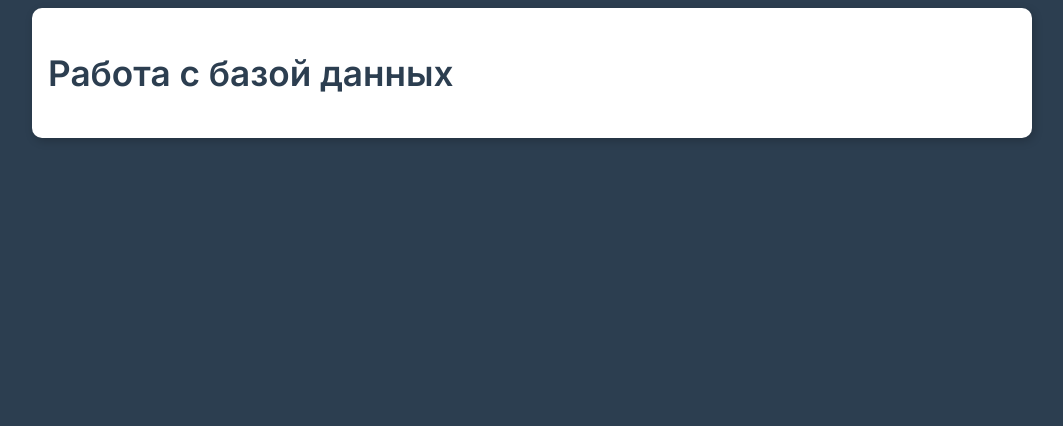
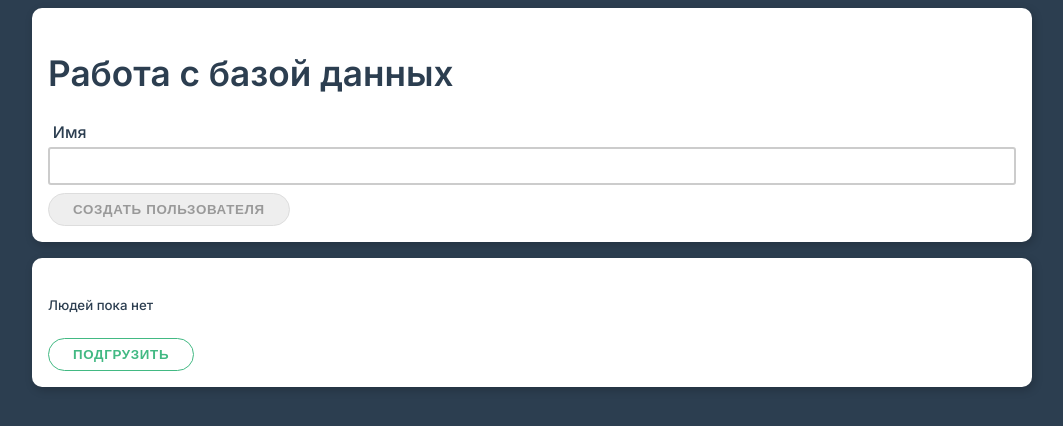
Before and after one commit to alex-lenk/vue-lessons, a Vue app: page / in a window 1280 px wide. Shown: the top 426 px of the page, without its empty margins (108-1171 px from the left). Built offline with nearby package versions, Linux system fonts and the light colour scheme.

Commit message:
Created base data

```diff
--- a/package.json
+++ b/package.json
@@ -8,6 +8,7 @@
     "lint": "vue-cli-service lint"
   },
   "dependencies": {
+    "axios": "^0.22.0",
     "core-js": "^3.6.5",
     "vue": "^3.0.0"
   },
--- a/src/App.vue
+++ b/src/App.vue
@@ -1,19 +1,60 @@
 <template>
   <div class="container" v-cloak>
-    <div class="card">
+    <form class="card" @submit.prevent="createdPerson">
       <h1>Работа с базой данных</h1>
-    </div>
+
+      <div class="form-control">
+        <label for="name">Имя</label>
+        <input type="text" id="name" v-model.trim="name">
+      </div>
+
+      <app-button class="primary" :disabled="name.length < 2">создать пользователя</app-button>
+    </form>
+
+    <app-people-list
+      :people="people"
+      @load="peopleLoad"
+    ></app-people-list>
   </div>
 </template>
 
 <script>
+import axios from 'axios'
+import AppButton from './AppButton'
+import AppPeopleList from './AppPeopleList'
 
 export default {
   data () {
-    return {}
+    return {
+      name: '',
+      urlBase: 'https://vue-with-http-68465-default-rtdb.europe-west1.firebasedatabase.app/people.json',
+      people: []
+    }
   },
-  methods: {},
-  components: {}
+  methods: {
+    async peopleLoad () {
+      await axios.get(this.urlBase
+      )
+    },
+    async createdPerson () {
+      const response = await fetch(this.urlBase, {
+        method: 'POST',
+        headers: {
+          'Content-Type': 'application/json'
+        },
+        body: JSON.stringify({
+          firstName: this.name
+        })
+      })
+
+      const firebaseData = await response.json
+
+      console.log(firebaseData)
+
+      this.name = ''
+    }
+  },
+  components: { AppButton, AppPeopleList }
 }
 </script>
 
--- /dev/null
+++ b/src/AppPeopleList.vue
@@ -0,0 +1,21 @@
+<template>
+  <div v-if="people.length !== 0">
+    <div class="card" v-for="person in people" :key="person.id">
+      <h3>{{ person }}</h3>
+    </div>
+  </div>
+
+  <div class="card" v-else>
+    <h5>Людей пока нет</h5>
+
+    <button class="btn" @click="$emit('load')">подгрузить</button>
+  </div>
+</template>
+
+<script>
+export default {
+  emits: ['load'],
+  props: ['people'],
+  name: 'AppPeopleList'
+}
+</script>
--- a/src/theme.css
+++ b/src/theme.css
@@ -103,6 +103,14 @@ h3 {
 
 .btn:active {
     box-shadow: inset 1px 1px 1px rgba(0, 0, 0, 0.3);
+}
+
+.btn:disabled {
+    cursor: not-allowed;
+    opacity: 1!important;
+    background: #eee!important;
+    border-color: #ddd!important;
+    color: #999!important;
 }
 
 .btn.primary {
```
Also changed, not shown: 1 other file (tests, documents, lock files or other folders).
